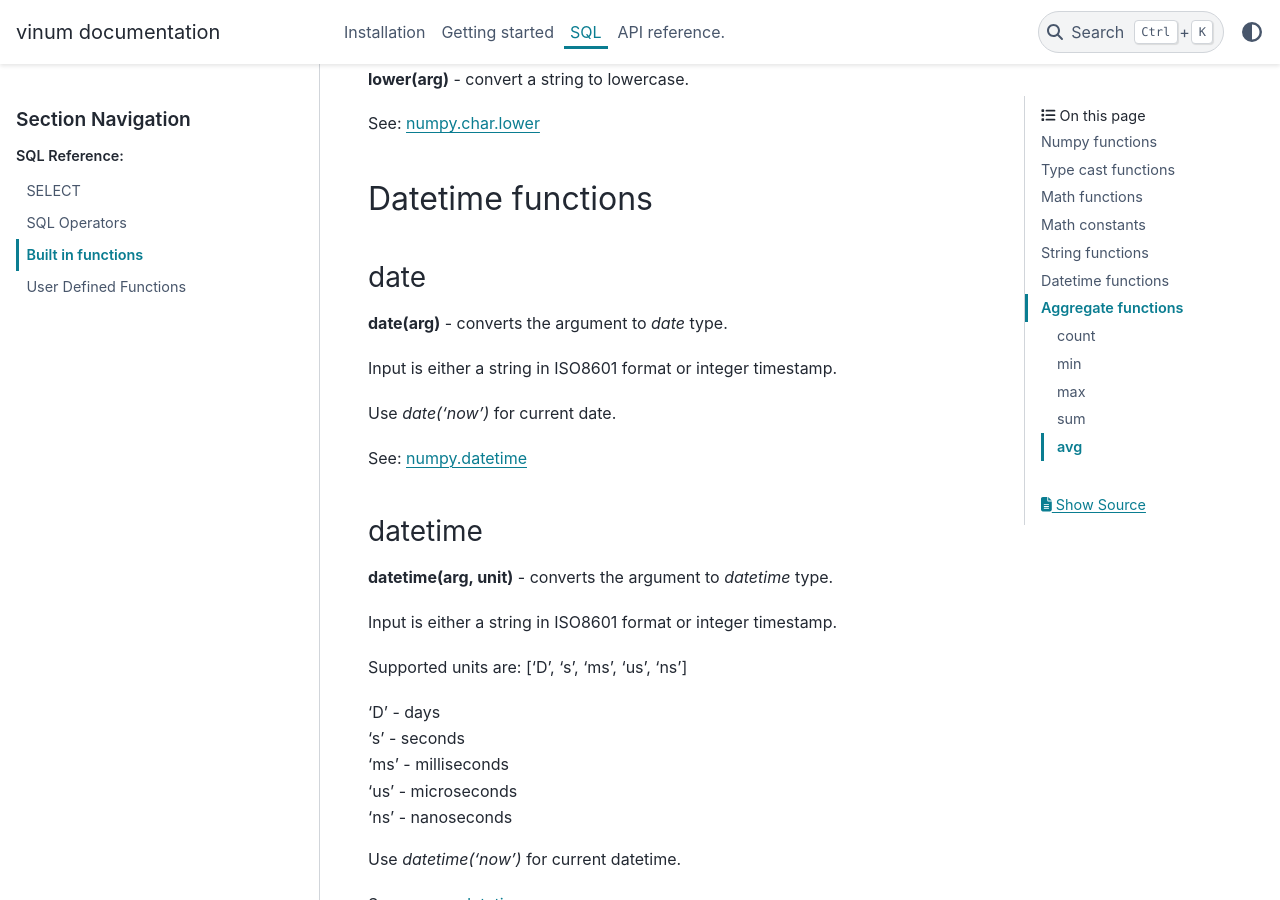
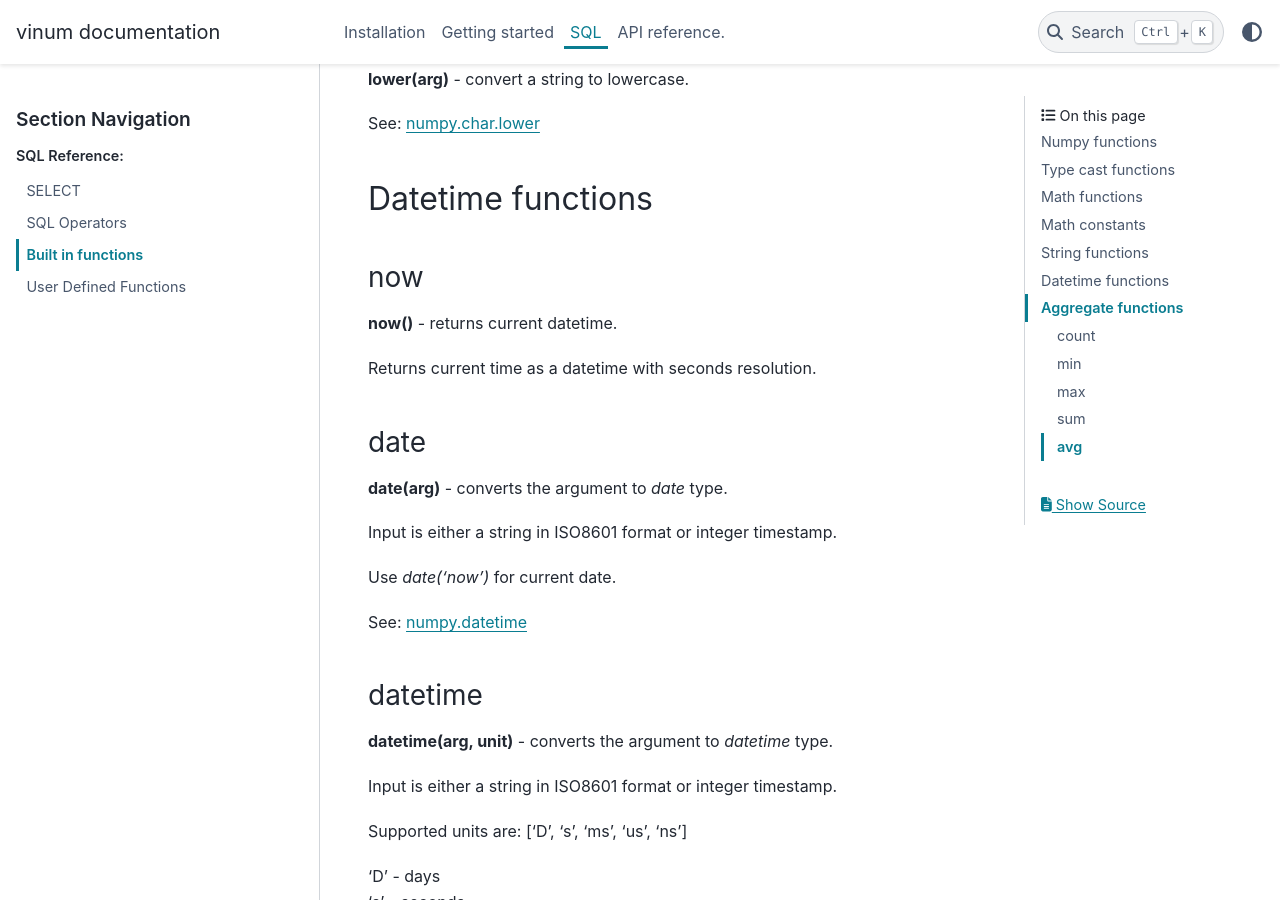
Before and after one commit to dmitrykoval/vinum, a Sphinx documentation site: the page built from doc/source/functions.rst, in a window 1280 px wide and 900 px high, scrolled down 3521 px. Built offline with Sphinx 7.4.7 and the PyData theme 0.15.4, drawn with Linux system fonts in a browser that asks for light colours.

Commit message:
Doc update for now() function.

```diff
--- a/doc/source/functions.rst
+++ b/doc/source/functions.rst
@@ -176,6 +176,13 @@ Datetime functions
 ==================
 
 
+now
+~~~~~~~~~~~~~~~~~~~~~~~~~~~~~~~~~~~~~~~~~~~~~~~~~~~~~
+
+**now()** - returns current datetime.
+
+Returns current time as a datetime with seconds resolution.
+
 
 date
 ~~~~~~~~~~~~~~~~~~~~~~~~~~~~~~~~~~~~~~~~~~~~~~~~~~~~~
```
